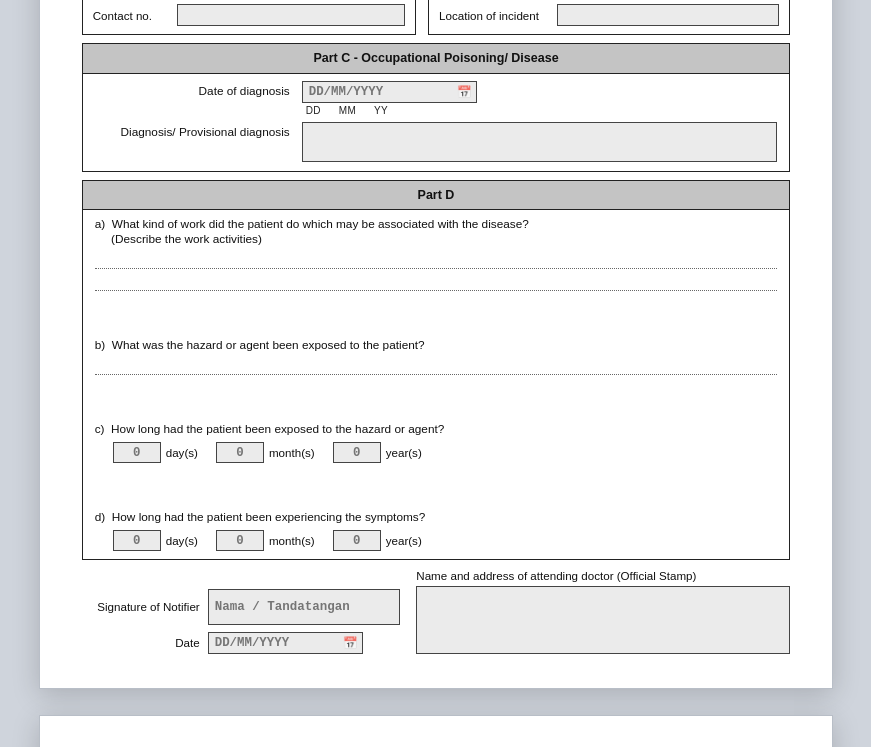
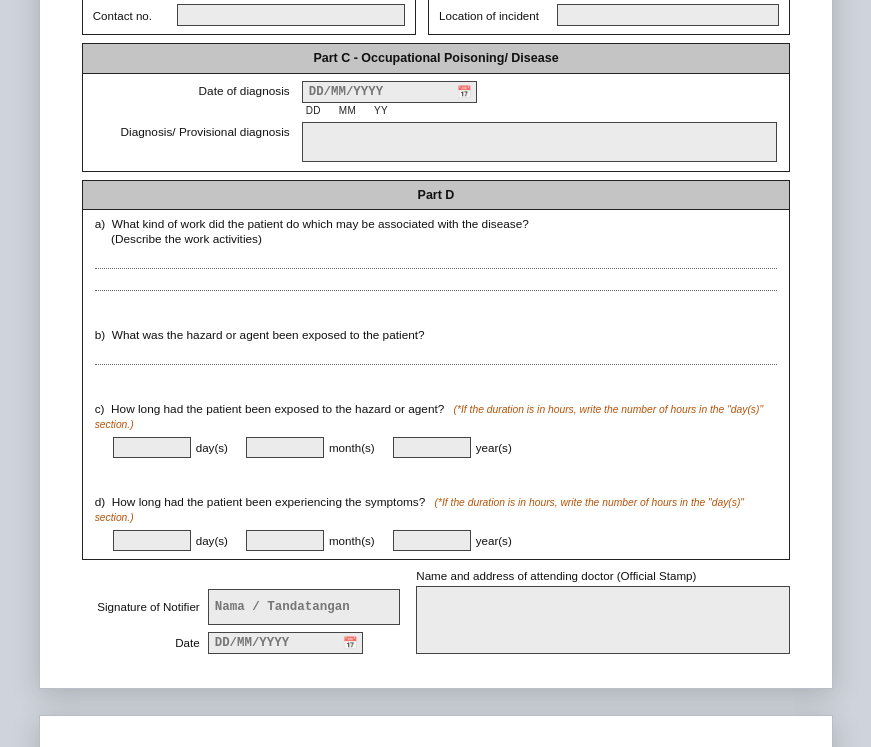
Before and after one commit to AHAShushami/borang-wehu-d, a plain HTML site: page index.html in a window 1280 px wide. Shown: the part 526-1273 px from the top of the page, without its empty margins (204-1075 px from the left). Drawn offline with Linux system fonts and the light colour scheme.

Commit message:
Default Nationality to MALAYSIA and change Part D c/d duration fields to text with print-hidden hours comment

```diff
--- a/app.js
+++ b/app.js
@@ -650,6 +650,7 @@ function clearAllFormFields() {
   document.getElementById("wehu-d-form").reset();
   document.getElementById("send-to-jkn").value = "KEDAH";
   document.getElementById("partb-state").value = "KEDAH";
+  document.getElementById("partb-nationality").value = "MALAYSIA";
 
   const today = new Date();
   const todayStr = `${String(today.getDate()).padStart(2, "0")}/${String(today.getMonth() + 1).padStart(2, "0")}/${today.getFullYear()}`;
@@ -1145,6 +1146,9 @@ document.addEventListener("DOMContentLoaded", () => {
     `${String(today.getDate()).padStart(2, "0")}/${String(today.getMonth() + 1).padStart(2, "0")}/${today.getFullYear()}`;
   document.getElementById("send-to-jkn").value = "KEDAH";
   document.getElementById("partb-state").value = "KEDAH";
+  if (!document.getElementById("partb-nationality").value.trim()) {
+    document.getElementById("partb-nationality").value = "MALAYSIA";
+  }
   document.getElementById("gas-url-input").value = getGasWebAppUrl();
 
   // Page navigation
--- a/index.html
+++ b/index.html
@@ -184,7 +184,7 @@
             <div class="two-col-row">
               <div class="field-group">
                 <div class="field-label-row"><span>Nationality</span></div>
-                <input type="text" id="partb-nationality" list="nationality-list" class="shaded-input" />
+                <input type="text" id="partb-nationality" list="nationality-list" class="shaded-input" value="MALAYSIA" />
               </div>
               <div class="field-group">
                 <div class="field-label-row"><span>Gender</span></div>
@@ -291,36 +291,42 @@
           </div>
 
           <div class="partd-item">
-            <div class="partd-q">c)&nbsp; How long had the patient been exposed to the hazard or agent?</div>
+            <div class="partd-q">
+              c)&nbsp; How long had the patient been exposed to the hazard or agent?
+              <span class="partd-hours-comment no-print">(*If the duration is in hours, write the number of hours in the "day(s)" section.)</span>
+            </div>
             <div class="duration-triple">
               <label class="dur-unit-item">
-                <input type="text" id="partd-exp-day" class="dur-small-box digits-only-input" inputmode="numeric" placeholder="0" />
+                <input type="text" id="partd-exp-day" class="dur-small-box" />
                 <span>day(s)</span>
               </label>
               <label class="dur-unit-item">
-                <input type="text" id="partd-exp-month" class="dur-small-box digits-only-input" inputmode="numeric" placeholder="0" />
+                <input type="text" id="partd-exp-month" class="dur-small-box" />
                 <span>month(s)</span>
               </label>
               <label class="dur-unit-item">
-                <input type="text" id="partd-exp-year" class="dur-small-box digits-only-input" inputmode="numeric" placeholder="0" />
+                <input type="text" id="partd-exp-year" class="dur-small-box" />
                 <span>year(s)</span>
               </label>
             </div>
           </div>
 
           <div class="partd-item">
-            <div class="partd-q">d)&nbsp; How long had the patient been experiencing the symptoms?</div>
+            <div class="partd-q">
+              d)&nbsp; How long had the patient been experiencing the symptoms?
+              <span class="partd-hours-comment no-print">(*If the duration is in hours, write the number of hours in the "day(s)" section.)</span>
+            </div>
             <div class="duration-triple">
               <label class="dur-unit-item">
-                <input type="text" id="partd-symp-day" class="dur-small-box digits-only-input" inputmode="numeric" placeholder="0" />
+                <input type="text" id="partd-symp-day" class="dur-small-box" />
                 <span>day(s)</span>
               </label>
               <label class="dur-unit-item">
-                <input type="text" id="partd-symp-month" class="dur-small-box digits-only-input" inputmode="numeric" placeholder="0" />
+                <input type="text" id="partd-symp-month" class="dur-small-box" />
                 <span>month(s)</span>
               </label>
               <label class="dur-unit-item">
-                <input type="text" id="partd-symp-year" class="dur-small-box digits-only-input" inputmode="numeric" placeholder="0" />
+                <input type="text" id="partd-symp-year" class="dur-small-box" />
                 <span>year(s)</span>
               </label>
             </div>
--- a/styles.css
+++ b/styles.css
@@ -538,15 +538,28 @@ body {
 }
 
 .dur-small-box {
-  width: 48px;
+  width: 78px;
   height: 21px;
   background: var(--box-fill);
   border: 1px solid #444444;
   text-align: center;
   font-family: "Courier New", Courier, monospace;
-  font-size: 12.4px;
+  font-size: 12px;
   font-weight: 700;
+  padding: 0 4px;
   outline: none;
+}
+
+.dur-small-box:focus {
+  background: var(--focus-tint);
+  border-color: #1d4ed8;
+}
+
+.partd-hours-comment {
+  font-size: 10.3px;
+  font-style: italic;
+  color: #b45309;
+  margin-left: 6px;
 }
 
 /* Bottom Signature & Stamp Row */
@@ -777,7 +790,8 @@ body {
   .modal-backdrop,
   .no-print,
   .picker-icon-btn,
-  .quick-facility-select {
+  .quick-facility-select,
+  .partd-hours-comment {
     display: none !important;
   }
 
```
